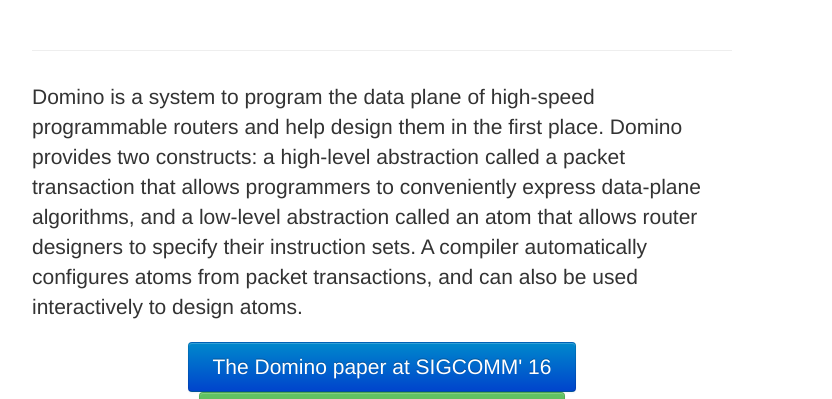
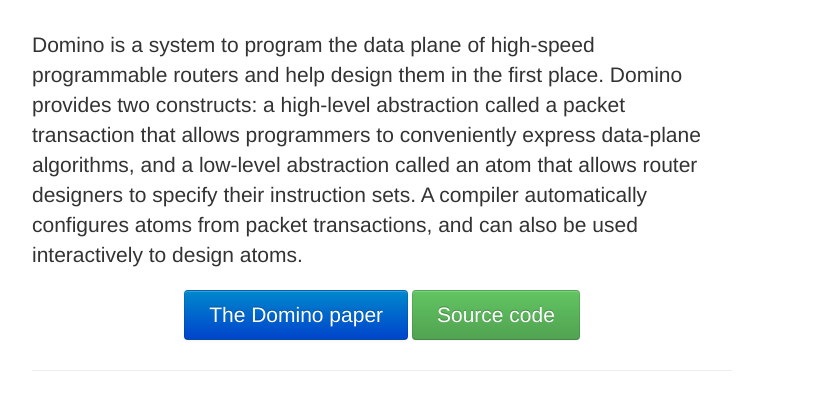
Before and after one commit to packet-transactions/domino-web, a plain HTML site: page index_wip.html in a window 1280 px wide. Shown: the top 399 px of the page, without its empty margins (258-1090 px from the left). Drawn offline with Linux system fonts and the light colour scheme.

Commit message:
Make page even more spartan

```diff
--- a/index_wip.html
+++ b/index_wip.html
@@ -68,11 +68,6 @@
 
     <div class="container-narrow">
 
-      <div class="masthead">
-      </div>
-
-      <hr>
-
       <div class="jumbotron">
 	<p class="text-left lead">
      Domino is a system to program the data plane of high-speed programmable
@@ -84,8 +79,8 @@
      transactions, and can also be used interactively to design atoms.
 </p>
 
-        <a class="btn btn-primary" href="domino-sigcomm.pdf">The Domino paper at SIGCOMM' 16</a>
-        <a class="btn btn-success" href="https://github.com/packet-transactions">Github organization for the project</a>
+        <a class="btn btn-primary" href="domino-sigcomm.pdf">The Domino paper</a>
+        <a class="btn btn-success" href="https://github.com/packet-transactions">Source code</a>
       </div>
 
       <hr>
```
